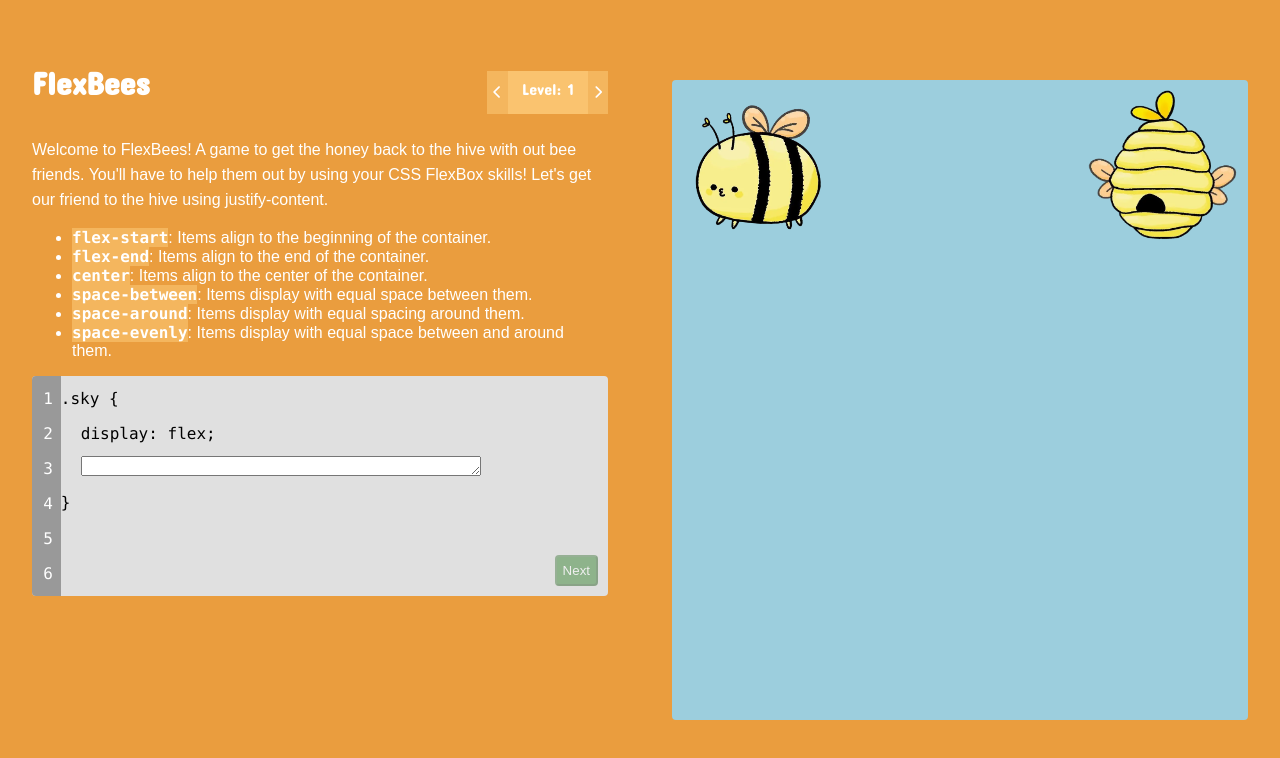
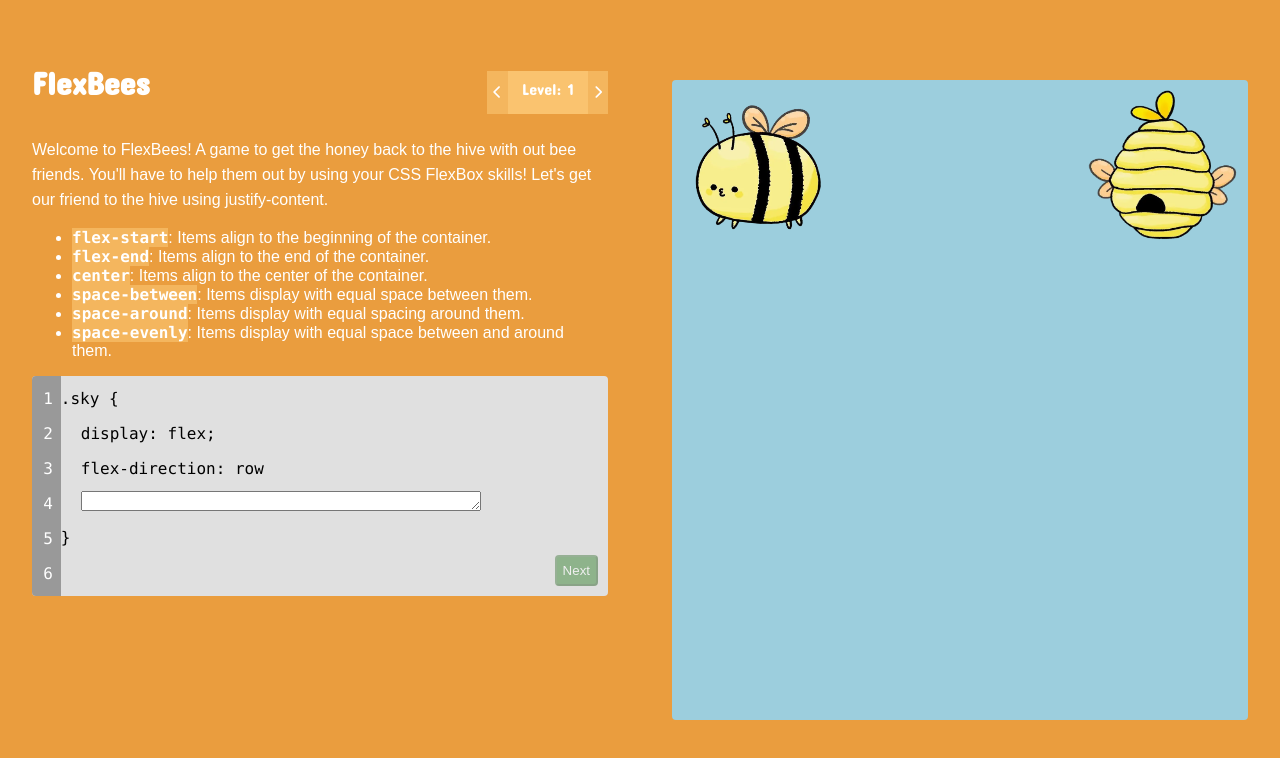
Before and after one commit to cam-peck/flex-bee, a React app: page / in a window 1280 px wide. Shown: the top 758 px of the page. Built offline with nearby package versions, Linux system fonts and the light colour scheme.

Commit message:
Added line to display flex direction and logic to render the direction

```diff
--- a/src/components/page.tsx
+++ b/src/components/page.tsx
@@ -18,7 +18,7 @@ export default function Page() {
   const property: string | undefined = convertClassToReact(splitAnswer[0]);
   const value: string | undefined = removeSemiColon(splitAnswer[1]);
   const checkedValue: string = checkFlex(value);
-
+  const direction: string = answers.get(level).direction;
   const num: number = level % 3 === 0 ? 3
   : level % 2 === 0 ? 2
   : 1
@@ -30,9 +30,9 @@ export default function Page() {
   return (
     <div className="container bg-gold">
       <div className="col-half flex jc-c ac-c">
-        <div className="sky flex" style={userStyle}>
+        <div className={`sky flex ${direction}`} style={userStyle}>
           <img className="bee" src={`/images/bee${num}.webp`} />
-          <div className="hive-container flex" style={hiveStyle}>
+          <div className={`hive-container flex ${direction}`} style={hiveStyle}>
             <img className="hive" src={`/images/hive${num}.webp`}/>
           </div>
         </div>
@@ -78,6 +78,7 @@ export default function Page() {
             <div className="text-box">
               <p className="line-text font-consolas">.sky &#123;</p>
               <p className="line-text pl-20 font-consolas">display: flex;</p>
+              <p className="line-text pl-20 font-consolas">flex-direction: {direction}</p>
               <textarea onChange={ event => setUserAnswer(event.target.value) } className="line-text input-area ml-20" value={userAnswer}></textarea>
               <p className="line-text font-consolas">&#125;</p>
               <button disabled={isCorrect ? false : true} onClick={() => {setLevel(level + 1); setUserAnswer('')}} type="button" className={`continue ${isCorrect}`}>Next</button>
--- a/src/layout.css
+++ b/src/layout.css
@@ -5,6 +5,10 @@
 
 .flex {
   display: flex;
+}
+
+.row {
+  flex-direction: row;
 }
 
 .column {
--- a/src/lib/answers.ts
+++ b/src/lib/answers.ts
@@ -1,7 +1,7 @@
 const answers = new Map();
-answers.set(1, { levelDescription: "Welcome to FlexBees! A game to get the honey back to the hive with out bee friends. You'll have to help them out by using your CSS FlexBox skills! Let's get our friend to the hive using justify-content.", levelAnswer: 'justify-content: flex-end', helpType: 'justify' });
-answers.set(2, { levelDescription: "Great job! We've got another friend who needs to get to their hive. Let's get them there!", levelAnswer: 'justify-content: center', helpType: 'justify' });
-answers.set(3, { levelDescription: "Fantastic! Uh oh, it looks like our little friend's home is below us! In order to move here, we'll have to use align-items", levelAnswer: 'align-items: center', helpType: 'align' });
-answers.set(4, { levelDescription: "Let's take our little friend further!", levelAnswer: 'align-items: flex-end', helpType: 'align' });
+answers.set(1, { levelDescription: "Welcome to FlexBees! A game to get the honey back to the hive with out bee friends. You'll have to help them out by using your CSS FlexBox skills! Let's get our friend to the hive using justify-content.", levelAnswer: 'justify-content: flex-end', helpType: 'justify', direction: 'row' });
+answers.set(2, { levelDescription: "Great job! We've got another friend who needs to get to their hive. Let's get them there!", levelAnswer: 'justify-content: center', helpType: 'justify', direction: 'row' });
+answers.set(3, { levelDescription: "Fantastic! Uh oh, it looks like our little friend's home is below us! In order to move here, we'll have to use align-items", levelAnswer: 'align-items: center', helpType: 'align', direction: 'row' });
+answers.set(4, { levelDescription: "Let's take our little friend further!", levelAnswer: 'align-items: flex-end', helpType: 'align', direction: 'row' });
 
 export default answers;
```
